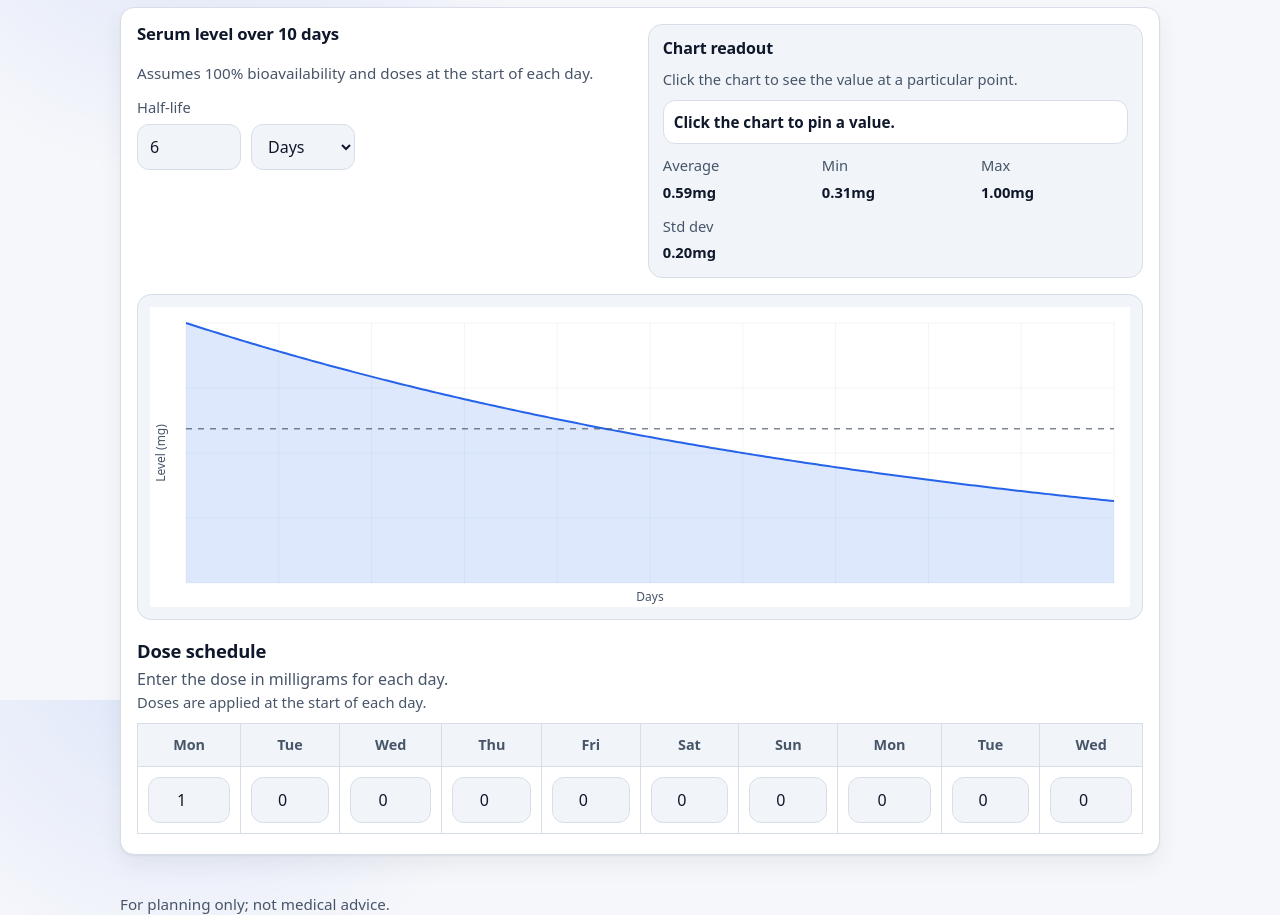
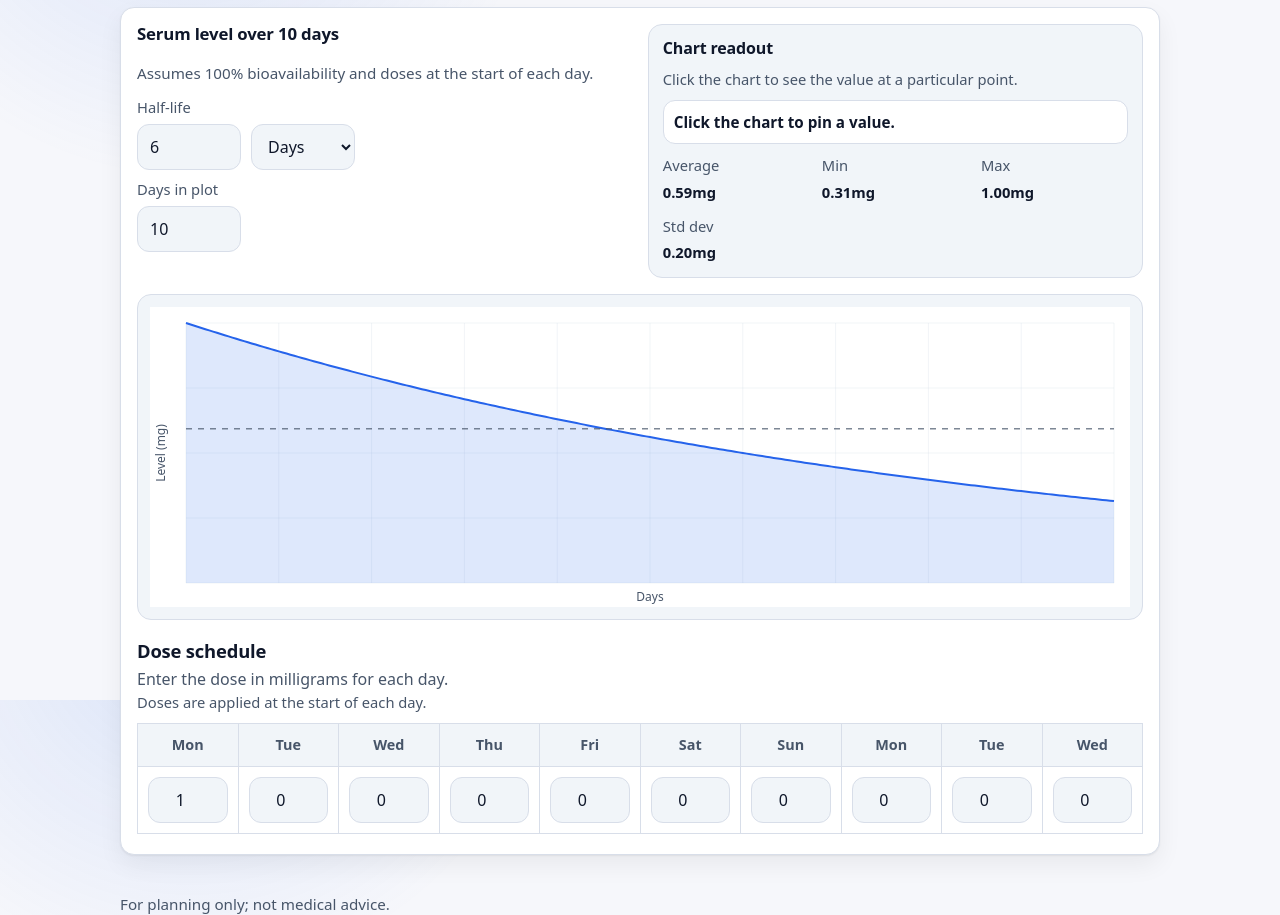
Before and after one commit to hrootzel/ToolSuite, a plain HTML site: page DoseCalculator.html in a window 1280 px wide. Shown: the part 100-1015 px from the top of the page. Drawn offline with Linux system fonts and the light colour scheme.

Commit message:
range selector

```diff
--- a/DoseCalculator.html
+++ b/DoseCalculator.html
@@ -22,7 +22,7 @@
       <section class="card">
         <div class="card__header chart-header">
           <div class="chart-header__left">
-            <h2 class="card__title">Serum level over 10 days</h2>
+            <h2 class="card__title">Serum level over <span id="chartDaysLabel">10</span> days</h2>
             <p class="card__subtitle">Assumes 100% bioavailability and doses at the start of each day.</p>
             <div class="chart-header__controls">
               <div class="field">
@@ -34,6 +34,10 @@
                     <option value="hours">Hours</option>
                   </select>
                 </div>
+              </div>
+              <div class="field">
+                <label class="field__label" for="plotDays">Days in plot</label>
+                <input class="input input--sm" type="number" id="plotDays" value="10" min="3" step="1" />
               </div>
             </div>
           </div>
@@ -71,56 +75,10 @@
           <h3 class="section__title">Dose schedule</h3>
           <p class="section__subtitle">Enter the dose in milligrams for each day.</p>
           <div class="table-wrapper">
-            <table class="dose-table">
+            <table class="dose-table" id="doseTable">
               <caption class="table-caption">Doses are applied at the start of each day.</caption>
-              <thead>
-                <tr>
-                  <th scope="col">Mon</th>
-                  <th scope="col">Tue</th>
-                  <th scope="col">Wed</th>
-                  <th scope="col">Thu</th>
-                  <th scope="col">Fri</th>
-                  <th scope="col">Sat</th>
-                  <th scope="col">Sun</th>
-                  <th scope="col">Mon</th>
-                  <th scope="col">Tue</th>
-                  <th scope="col">Wed</th>
-                </tr>
-              </thead>
-              <tbody>
-                <tr>
-                  <td>
-                    <input class="input input--sm dose-input" type="number" min="0" step="0.1" value="1" aria-label="Dose for Monday day 1" />
-                  </td>
-                  <td>
-                    <input class="input input--sm dose-input" type="number" min="0" step="0.1" value="0" aria-label="Dose for Tuesday day 2" />
-                  </td>
-                  <td>
-                    <input class="input input--sm dose-input" type="number" min="0" step="0.1" value="0" aria-label="Dose for Wednesday day 3" />
-                  </td>
-                  <td>
-                    <input class="input input--sm dose-input" type="number" min="0" step="0.1" value="0" aria-label="Dose for Thursday day 4" />
-                  </td>
-                  <td>
-                    <input class="input input--sm dose-input" type="number" min="0" step="0.1" value="0" aria-label="Dose for Friday day 5" />
-                  </td>
-                  <td>
-                    <input class="input input--sm dose-input" type="number" min="0" step="0.1" value="0" aria-label="Dose for Saturday day 6" />
-                  </td>
-                  <td>
-                    <input class="input input--sm dose-input" type="number" min="0" step="0.1" value="0" aria-label="Dose for Sunday day 7" />
-                  </td>
-                  <td>
-                    <input class="input input--sm dose-input" type="number" min="0" step="0.1" value="0" aria-label="Dose for Monday day 8" />
-                  </td>
-                  <td>
-                    <input class="input input--sm dose-input" type="number" min="0" step="0.1" value="0" aria-label="Dose for Tuesday day 9" />
-                  </td>
-                  <td>
-                    <input class="input input--sm dose-input" type="number" min="0" step="0.1" value="0" aria-label="Dose for Wednesday day 10" />
-                  </td>
-                </tr>
-              </tbody>
+              <thead></thead>
+              <tbody></tbody>
             </table>
           </div>
         </div>
@@ -132,9 +90,15 @@
     </main>
 
     <script>
-      const dayInputs = Array.from(document.querySelectorAll(".dose-input"));
+      let dayInputs = [];
       const halfLifeInput = document.getElementById("halfLife");
       const halfLifeUnit = document.getElementById("halfLifeUnit");
+      const plotDaysInput = document.getElementById("plotDays");
+      const chartDaysLabel = document.getElementById("chartDaysLabel");
+      const doseTable = document.getElementById("doseTable");
+      const doseTableHead = doseTable.querySelector("thead");
+      const doseTableBody = doseTable.querySelector("tbody");
+      const tableWrapper = document.querySelector(".table-wrapper");
       const chart = document.getElementById("levelChart");
       const chartArea = chart.closest(".chart-area");
       const tooltip = document.getElementById("chartTooltip");
@@ -147,6 +111,8 @@
 
       const HOURS_PER_DAY = 24;
       const DEFAULT_HALF_LIFE = 6;
+      const DEFAULT_PLOT_DAYS = 10;
+      const DAY_LABELS = ["Mon", "Tue", "Wed", "Thu", "Fri", "Sat", "Sun"];
       const chartState = {
         points: [],
         totalHours: 0,
@@ -214,6 +180,62 @@
           halfLifeInput.value = String(DEFAULT_HALF_LIFE);
         }
         return halfLifeUnit.value === "hours" ? safeValue : safeValue * HOURS_PER_DAY;
+      }
+
+      function getPlotDays() {
+        const rawValue = parseInt(plotDaysInput.value, 10);
+        let safeValue = Number.isFinite(rawValue) ? rawValue : DEFAULT_PLOT_DAYS;
+        if (safeValue < 3) {
+          safeValue = 3;
+        }
+        plotDaysInput.value = String(safeValue);
+        return safeValue;
+      }
+
+      function renderDoseTable(plotDaysOverride) {
+        const plotDays = Number.isFinite(plotDaysOverride) ? plotDaysOverride : getPlotDays();
+        if (!Number.isFinite(plotDays) || plotDays < 3) {
+          return;
+        }
+        if (chartDaysLabel) {
+          chartDaysLabel.textContent = String(plotDays);
+        }
+        const existingValues = dayInputs.map((input) => {
+          const value = parseFloat(input.value);
+          return Number.isFinite(value) ? value : 0;
+        });
+
+        doseTableHead.textContent = "";
+        doseTableBody.textContent = "";
+
+        const headRow = document.createElement("tr");
+        const bodyRow = document.createElement("tr");
+
+        for (let i = 0; i < plotDays; i++) {
+          const dayName = DAY_LABELS[i % DAY_LABELS.length];
+          const th = document.createElement("th");
+          th.scope = "col";
+          th.textContent = dayName;
+          headRow.appendChild(th);
+
+          const td = document.createElement("td");
+          const input = document.createElement("input");
+          input.className = "input input--sm dose-input";
+          input.type = "number";
+          input.min = "0";
+          input.step = "0.1";
+          const existingValue = existingValues[i];
+          const fallbackValue = i === 0 ? 1 : 0;
+          input.value = String(Number.isFinite(existingValue) ? existingValue : fallbackValue);
+          input.setAttribute("aria-label", `Dose for ${dayName} day ${i + 1}`);
+          td.appendChild(input);
+          bodyRow.appendChild(td);
+        }
+
+        doseTableHead.appendChild(headRow);
+        doseTableBody.appendChild(bodyRow);
+        dayInputs = Array.from(doseTable.querySelectorAll(".dose-input"));
+        chartState.selectedHour = null;
       }
 
       function getDoses() {
@@ -526,8 +548,27 @@
         }
       }
 
-      const controls = [...dayInputs, halfLifeInput, halfLifeUnit];
-      controls.forEach((control) => control.addEventListener("input", scheduleDraw));
+      renderDoseTable();
+      if (tableWrapper) {
+        tableWrapper.addEventListener("input", (event) => {
+          if (event.target.classList.contains("dose-input")) {
+            scheduleDraw();
+          }
+        });
+      }
+      plotDaysInput.addEventListener("input", () => {
+        const rawValue = parseInt(plotDaysInput.value, 10);
+        if (!Number.isFinite(rawValue) || rawValue < 3) {
+          return;
+        }
+        renderDoseTable(rawValue);
+        scheduleDraw();
+      });
+      plotDaysInput.addEventListener("change", () => {
+        renderDoseTable();
+        scheduleDraw();
+      });
+      halfLifeInput.addEventListener("input", scheduleDraw);
       halfLifeUnit.addEventListener("change", scheduleDraw);
       chart.addEventListener("mousemove", handleHover);
       chart.addEventListener("click", handleClick);
--- a/style.css
+++ b/style.css
@@ -409,7 +409,7 @@ code {
 .dose-table {
   width: 100%;
   border-collapse: collapse;
-  min-width: 640px;
+  table-layout: fixed;
 }
 
 .dose-table th,
```
